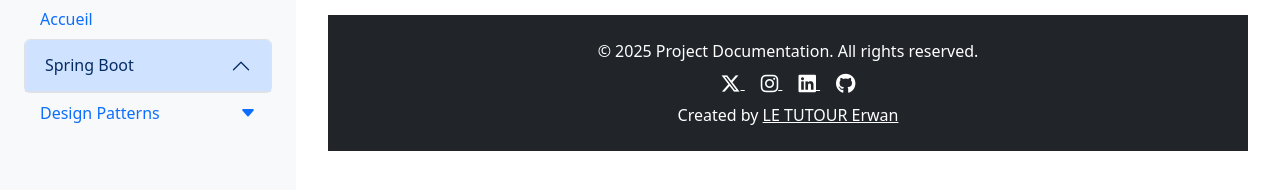
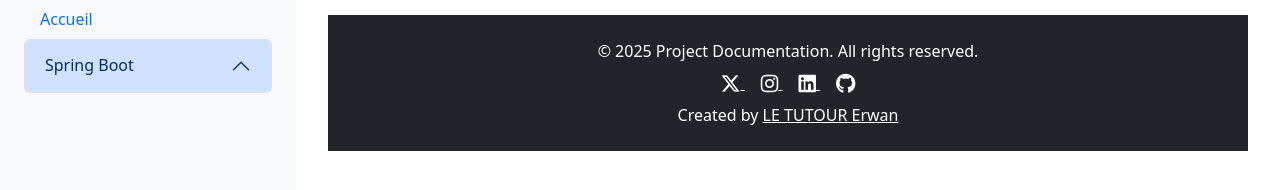
Before and after one commit to ErwanLT/ErwanLT-pages, a Jekyll site: the page built from docs/index.md, in a window 1280 px wide. Shown: the part 129-319 px from the top of the page. Built offline with Jekyll 4.4.1, drawn with Linux system fonts in a browser that asks for light colours; nearby versions of some CDN libraries.

Commit message:
removed design pattern section

```diff
--- a/docs/_includes/sidebar.html
+++ b/docs/_includes/sidebar.html
@@ -14,37 +14,6 @@
 
                 {% include springboot.html %}
 
-                <!-- Section principale : Design Patterns -->
-                <li class="nav-item">
-                    <a class="nav-link d-flex justify-content-between align-items-center"
-                       data-bs-toggle="collapse"
-                       href="#designPatternCollapse"
-                       role="button"
-                       aria-expanded="false"
-                       aria-controls="designPatternCollapse">
-                        Design Patterns
-                        <i class="bi bi-caret-down-fill rotate-icon"></i>
-                    </a>
-
-                    <ul class="collapse list-unstyled ps-2" id="designPatternCollapse">
-                        <li class="nav-item">
-                            <a class="nav-link d-flex justify-content-between align-items-center"
-                               data-bs-toggle="collapse"
-                               href="#behavioralCollapse"
-                               role="button"
-                               aria-expanded="false"
-                               aria-controls="behavioralCollapse">
-                                Comportementaux
-                                <i class="bi bi-caret-down-fill rotate-icon"></i>
-                            </a>
-                            <ul class="collapse list-unstyled ps-3" id="behavioralCollapse">
-                                <li><a class="nav-link" href="{{ '/patterns/observer' | relative_url }}">Observer</a></li>
-                                <li><a class="nav-link" href="{{ '/patterns/strategy' | relative_url }}">Strategy</a></li>
-                                <li><a class="nav-link" href="{{ '/patterns/command' | relative_url }}">Command</a></li>
-                            </ul>
-                        </li>
-                    </ul>
-                </li>
             </ul>
         </div>
     </div>
```
